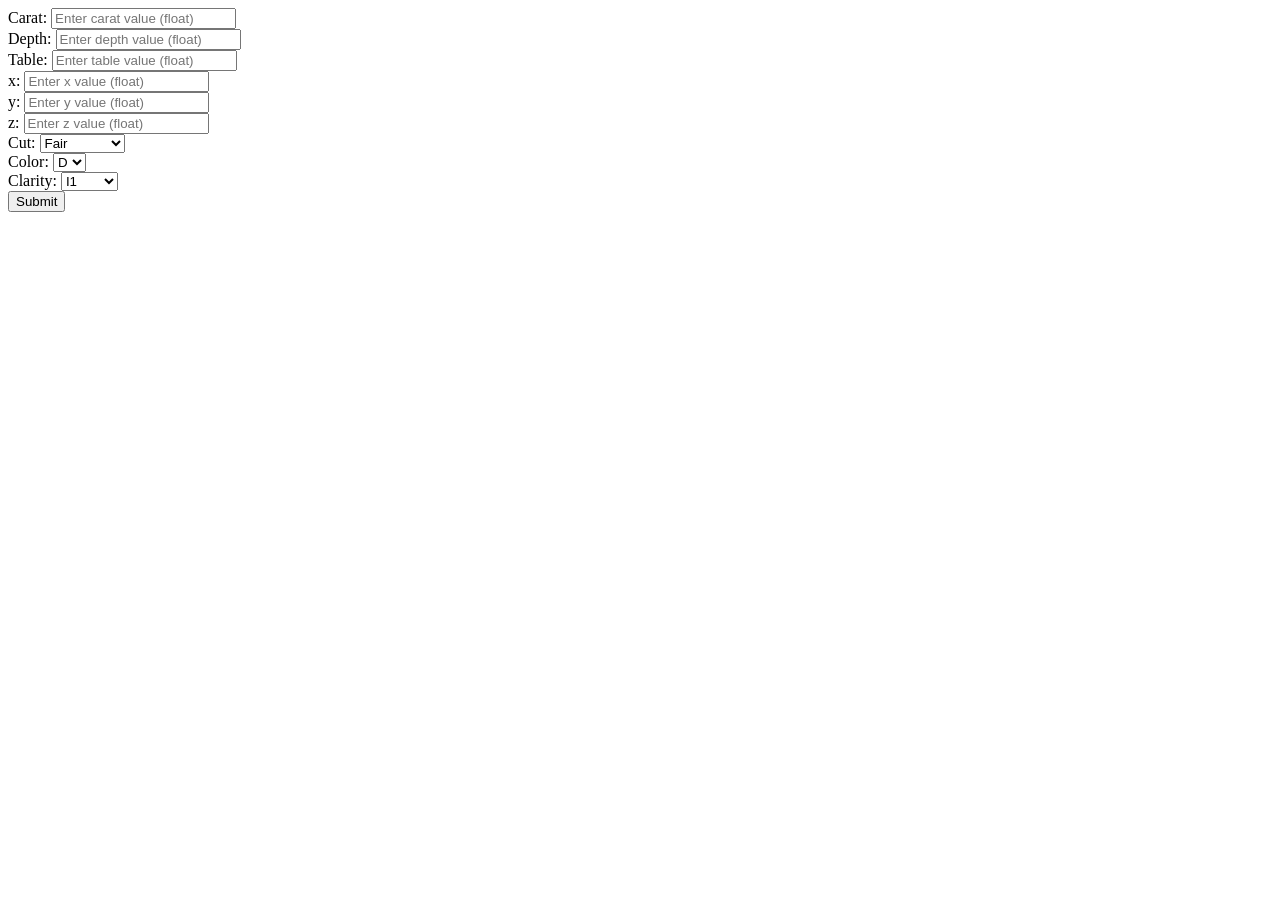
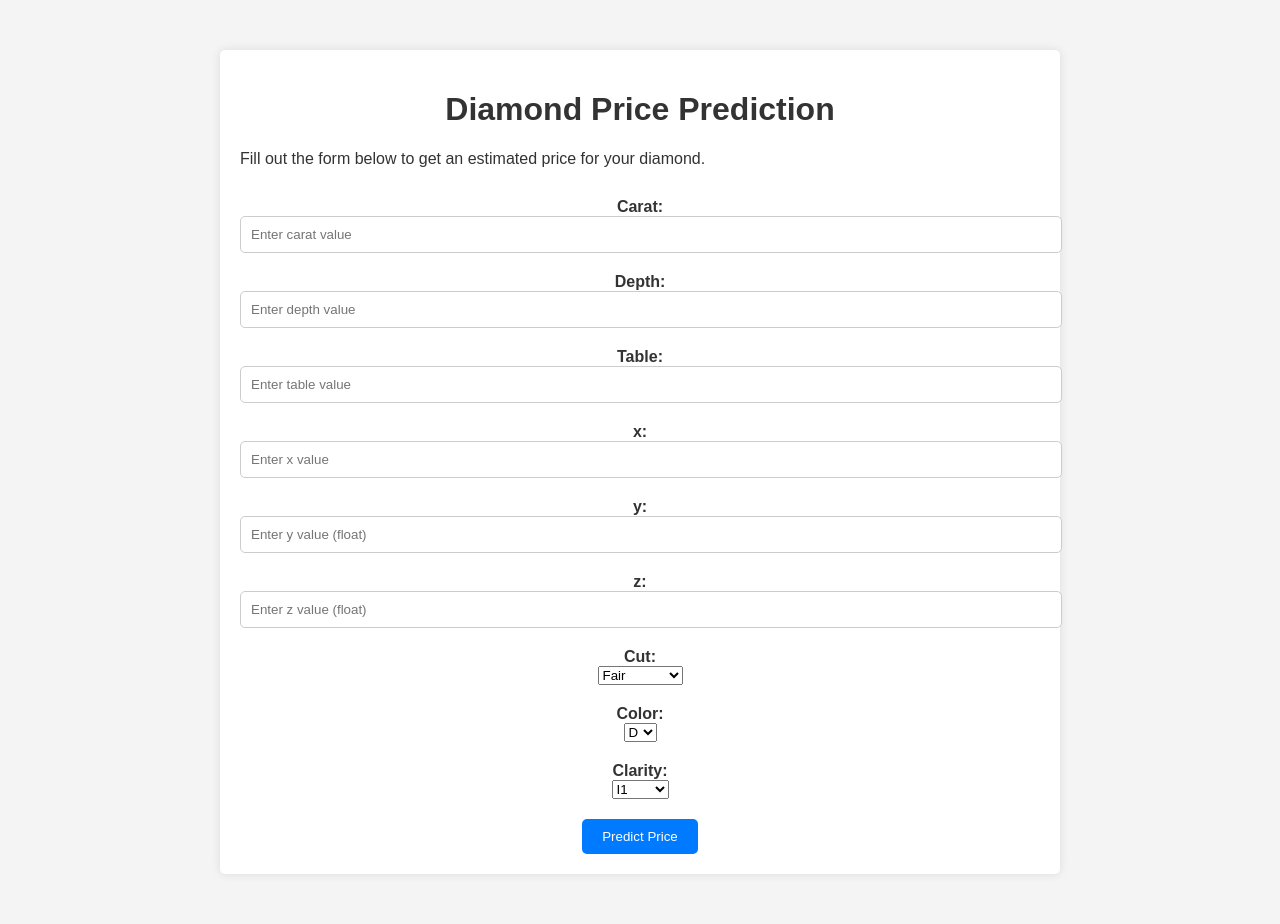
Before and after one commit to RitamRixx/Diamond_price_prediction, a Flask app: page /predict in a window 1280 px wide. Before the commit the page ends 212 px from the top, so only its background shows below. Run offline with Flask 3, Linux system fonts and the light colour scheme.

Commit message:
HTML files updated

```diff
--- a/templates/form.html
+++ b/templates/form.html
@@ -1,24 +1,82 @@
-<html>
+<!DOCTYPE html>
+<html lang="en">
+<head>
+    <meta charset="UTF-8">
+    <meta name="viewport" content="width=device-width, initial-scale=1.0">
+    <title>Diamond Price Prediction</title>
+    <style>
+        body {
+            font-family: Arial, sans-serif;
+            margin: 0;
+            padding: 0;
+            background-color: #f4f4f4;
+            color: #333;
+        }
+        .container {
+            max-width: 800px;
+            margin: 50px auto;
+            padding: 20px;
+            background-color: #fff;
+            border-radius: 5px;
+            box-shadow: 0 0 10px rgba(0, 0, 0, 0.1);
+        }
+        h1, h2 {
+            text-align: center;
+        }
+        form {
+            margin-top: 30px;
+            text-align: center;
+        }
+        .form-group {
+            margin-bottom: 20px;
+        }
+        label {
+            display: block;
+            font-weight: bold;
+        }
+        input[type="text"] {
+            width: 100%;
+            padding: 10px;
+            border: 1px solid #ccc;
+            border-radius: 5px;
+        }
+        input[type="submit"] {
+            background-color: #007bff;
+            color: #fff;
+            padding: 10px 20px;
+            border: none;
+            border-radius: 5px;
+            cursor: pointer;
+            transition: background-color 0.3s;
+        }
+        input[type="submit"]:hover {
+            background-color: #0056b3;
+        }
+    </style>
+</head>
 <body>
-<form action="{{url_for('predict_datapoint')}}" method="POST">
+    <div class="container">
+        <h1>Diamond Price Prediction</h1>
+        <p>Fill out the form below to get an estimated price for your diamond.</p>
+        <form action="{{url_for('predict_datapoint')}}" method="post">
             <div class="form-group">
                 <label for="carat">Carat:</label>
-        <input type="text" id="carat" name="carat" placeholder="Enter carat value (float)">
+                <input type="text" id="carat" name="carat" placeholder="Enter carat value">
             </div>
 
             <div class="form-group">
               <label for="depth">Depth:</label>
-        <input type="text" id="depth" name="depth" placeholder="Enter depth value (float)">
+              <input type="text" id="depth" name="depth" placeholder="Enter depth value">
             </div>
 
             <div class="form-group">
               <label for="table">Table:</label>
-        <input type="text" id="table" name="table" placeholder="Enter table value (float)">
+              <input type="text" id="table" name="table" placeholder="Enter table value">
             </div>
 
             <div class="form-group">
               <label for="x">x:</label>
-        <input type="text" id="x" name="x" placeholder="Enter x value (float)">
+              <input type="text" id="x" name="x" placeholder="Enter x value">
             </div>
 
             <div class="form-group">
@@ -68,9 +126,9 @@
                 <option value="IF">IF</option>
               </select>
             </div>
-
             <div style="clear:both;"></div>
-  <input type="submit" value="Submit">
+            <input type="submit" value="Predict Price">
         </form>
+    </div>
 </body>
 </html>
--- a/templates/result.html
+++ b/templates/result.html
@@ -1,5 +1,3 @@
-<!--<h1>the dimond price will be {{final_result}}</h1>-->
-
 <!DOCTYPE html>
 <html lang="en">
 <head>
```
Lines whose indentation alone changed are shown as unchanged.
